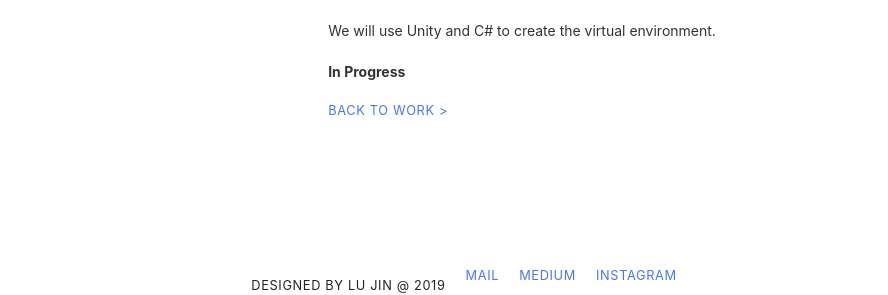
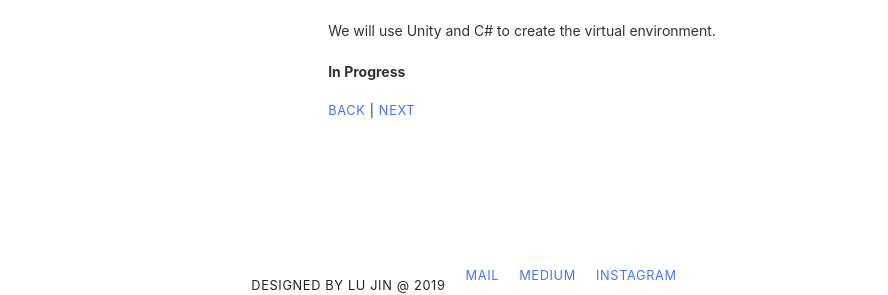
Before and after one commit to beforux/ShakeYourLove, a Jekyll site: the page work7.html, which Jekyll copies as it is, in a window 1280 px wide. Shown: the part 548-843 px from the top of the page, without its empty margins (186-1074 px from the left). Built offline with Jekyll 4.4.1, drawn with Linux system fonts in a browser that asks for light colours; nearby versions of some CDN libraries.

Commit message:
Update work7.html

```diff
--- a/work7.html
+++ b/work7.html
@@ -57,7 +57,7 @@
                   <p> The theme of this project is “Learn to paint with Bob Ross”. Within the application, we visualize the participant standing next to Bob Ross while he teaches you how to paint. The application will have multiple modes. In one of them, the participants will be instructed to follow along with Bob Ross -- this mode will be instructional and will aim at teaching the participants the basic techniques. In another mode, the participant will have the ability to freestyle and Bob Ross will provide companionship and encouragement. </p>
                   <p> We will use Unity and C# to create the virtual environment.</p>
                   <p><b> In Progress </b></p>
-                  <p class="back small"><a href="index.html">BACK TO WORK > </a></p>
+              <p class="back small left"><a href="index.html">BACK</a> | <a href="work6.html">NEXT</a></p>
               </div>
         <div>
      </div>
```
